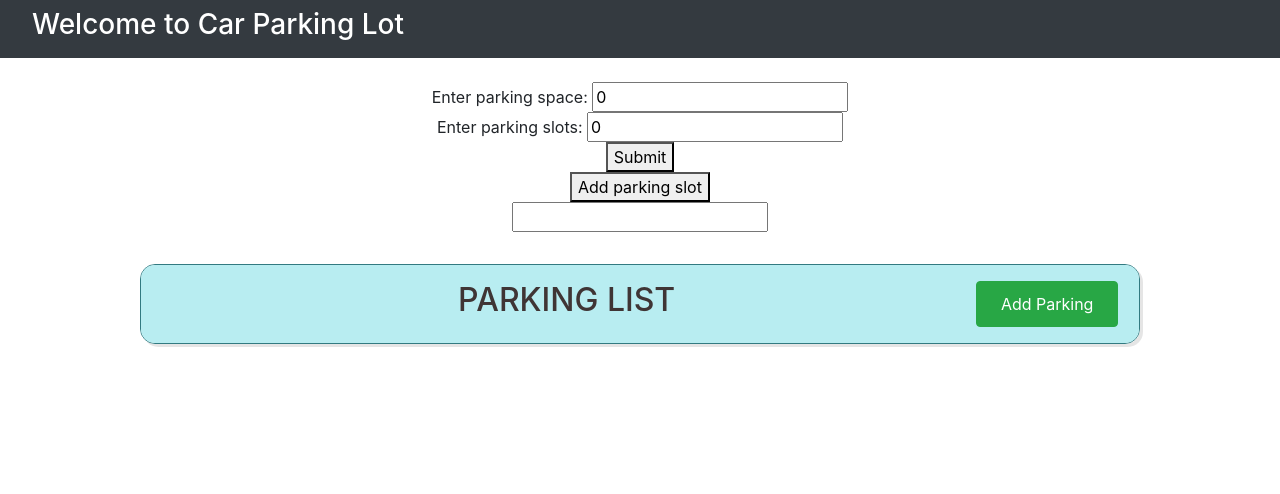
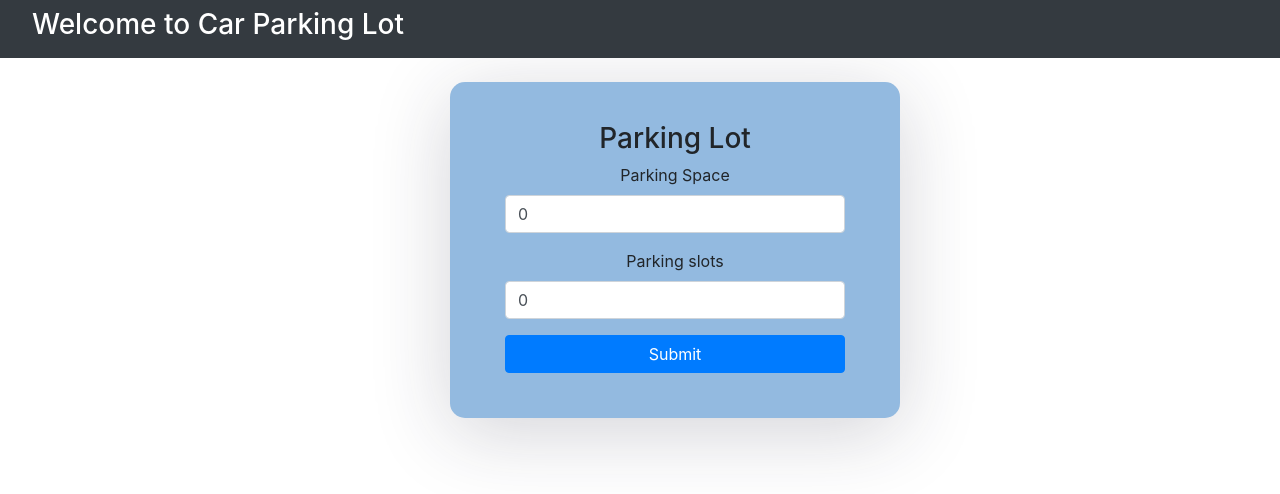
Before and after one commit to likhitgiradkar1995/Parking_Lot, a React (Create React App) app: page / in a window 1280 px wide. Shown: the top 494 px of the page. Built offline with nearby package versions, Linux system fonts and the light colour scheme.

Commit message:
design changes

```diff
--- a/src/App.js
+++ b/src/App.js
@@ -1,6 +1,7 @@
 import logo from './logo.svg';
 import './App.css';
 import Parking_Main from './Component/Parking_Main';
+import LoginDemo from './Component/LoginDemo';
 
 
 
@@ -8,6 +9,7 @@ function App() {
   return (
     <div className="App">
       <Parking_Main />
+      {/* <LoginDemo/> */}
     </div>
   );
 }
--- /dev/null
+++ b/src/Component/LoginDemo.js
@@ -0,0 +1,29 @@
+import React from 'react'
+import styles from '../Css/styles.module.css';
+
+function LoginDemo() {
+    return (
+        <div>
+            <div >
+                <form className={styles.authinner}>
+                    <h3>Admin Login</h3>
+
+                    <div className="form-group">
+                        <label>Username</label>
+                        <input type="text" className="form-control" placeholder="Enter username"
+                        />
+                    </div>
+
+                    <div className="form-group">
+                        <label>Password</label>
+                        <input type="password" className="form-control" placeholder="Enter password" />
+                    </div>
+
+                    <button type="submit" className="btn btn-primary btn-block">Login</button>
+                </form>
+            </div>
+        </div>
+    )
+}
+
+export default LoginDemo
--- a/src/Component/Parking_Main.js
+++ b/src/Component/Parking_Main.js
@@ -8,6 +8,7 @@ function Parking_Main() {
     const [parkingData, setparkingData] = useState([]);
     const [updateFlag, setupdateFlag] = useState(false);
     const [filter, setfilter] = useState('');
+    const [pListVisible, setpListVisible] = useState(false);
 
 
     useEffect(() => {
@@ -29,6 +30,7 @@ function Parking_Main() {
             }
             console.log("parking data >>> ", parkingData);
             setupdateFlag(true);
+            setpListVisible(true);
         } else {
             alert('No parking slots are available');
         }
@@ -142,23 +144,34 @@ function Parking_Main() {
             </Navbar>
             <br />
 
-            <form onSubmit={allocateParking}>
+            {pListVisible ? null :
+                <form className={styles.authinner} onSubmit={allocateParking}>
+                    <h3>Parking Lot</h3>
+
+                    <div className="form-group">
+                        <label>Parking Space</label>
+                        <input type="number" className="form-control" min="1" placeholder="Enter parking spaces"
+                            value={parking_space} onChange={e => setparking_space(parseInt(e.target.value))} />
+                    </div>
+
+                    <div className="form-group">
+                        <label>Parking slots</label>
+                        <input type="number" className="form-control" placeholder="Enter parking slots"
+                            value={parking_slot} onChange={e => setparking_slot(parseInt(e.target.value))} />
+                    </div>
+
+                    <button type="submit" className="btn btn-primary btn-block">Submit</button>
+                </form>
+            }
+
+            {pListVisible ?
                 <div>
-                    Enter parking space: <input type='number' placeholder='enter no. of parking spaces' value={parking_space} onChange={e => setparking_space(parseInt(e.target.value))} />
-                </div>
-                <div>
-                    Enter parking slots: <input type='number' placeholder='enter parking slots' value={parking_slot} onChange={e => setparking_slot(parseInt(e.target.value))} />
-                </div>
-                <button type='submit'>Submit</button>
-            </form>
-            <button onClick={e => AddNewParkingSlot(e)}>Add parking slot</button>
-
-            <div><input value={filter} onChange={e => setfilter(e.target.value)} /></div>
-
+                    Search  <input value={filter} onChange={e => setfilter(e.target.value)} />
                     <div className={styles.tableparking}>
                         <div className={styles.header}>
+                            <h4 className={styles.parkingSpace_Size}>Total Parking Spaces : {parking_space}</h4>
                             <h2 className={styles.header_width}>Parking List</h2>
-                    <Button className={styles.btn_width} variant="success">Add Parking</Button>
+                            <Button className={styles.btn_width} variant="success" onClick={e => AddNewParkingSlot(e)}>Add Parking</Button>
                         </div>
                         <table>
                             <thead>
@@ -190,6 +203,7 @@ function Parking_Main() {
                             </tbody>
                         </table>
                     </div>
+                </div> : null}
         </div>
     )
 }
--- a/src/Css/styles.module.css
+++ b/src/Css/styles.module.css
@@ -54,12 +54,30 @@
   }
 
   .header_width{
-    width: 878px;
+    width: 658px;
+  }
+
+  .parkingSpace_Size{
+    width: 200px;
+    margin-top: 15px;
+    font-size: 13px;
+    color: black;
+    text-transform: capitalize;
   }
 
   .btn_width{
     width: 150px;
     margin-right: 5px;
+  }
+
+  .authinner {
+    width: 450px;
+    margin-left: 450px;
+    background: #93bae0;
+    box-shadow: 0px 14px 80px rgba(34, 35, 58, 0.2);
+    padding: 40px 55px 45px 55px;
+    border-radius: 15px;
+    transition: all .3s;
   }
   /* @media screen and (max-width: 700px) {
     table,
```
Also changed, not shown: 1 other file (tests, documents, lock files or other folders). Lines whose indentation alone changed are shown as unchanged.
